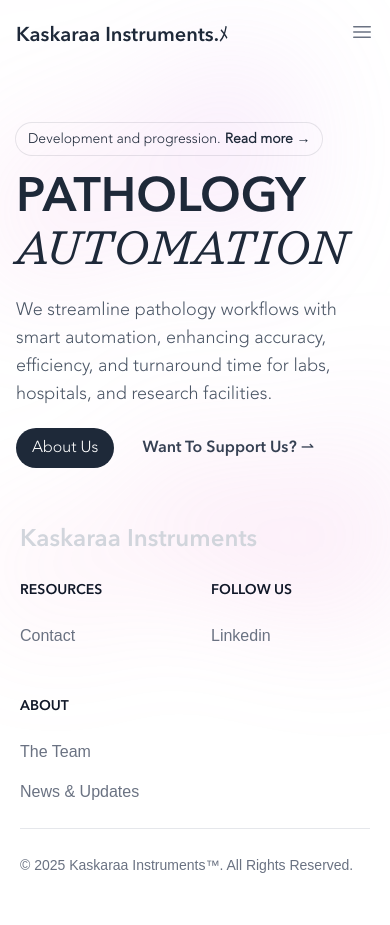
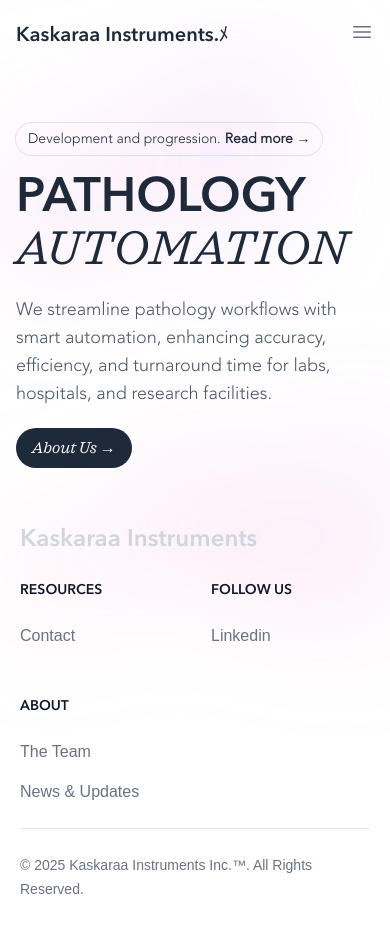
Before and after one commit to kaskaraa/web, a Next.js app: page / in a window 390 px wide. Before the commit the page ends 901 px from the top, so only its background shows below. Built offline with nearby package versions, Linux system fonts and the light colour scheme.

Commit message:
small ui changes

```diff
--- a/src/app/about/page.tsx
+++ b/src/app/about/page.tsx
@@ -42,12 +42,10 @@
               We believe technology can transform healthcare, and we are committed to building the future of diagnostics one breakthrough at a time. Our team works relentlessly to bridge the gap between science, technology, and real-world medical needs.
             </p>
             <div className="flex items-center gap-x-3 sm:text-sm py-5">
-              <a
-                href="/about/team"
-                className="flex items-center justify-center gap-x-1 py-1 text-gray-700 hover:text-gray-900 duration-150 md:inline-flex font-[Avenir] text-lg"
-              >
-                The team ⇀
-              </a>
+              <a href="/about/team"
+              className="flex items-center justify-center gap-x-1 py-2 px-4 text-white font-[sagona] bg-gray-800 duration-150 hover:bg-gray-700 active:bg-gray-900 rounded-full md:inline-flex">
+              The team →
+            </a>
             </div>
           </div>
 
@@ -100,7 +98,7 @@
                 </div>
 
               </div>
-              <div>
+              {/* <div>
                 <div className="mb-10">
                   <h3 className="flex items-center mb-4 text-lg font-medium text-gray-900">
                     <svg
@@ -122,7 +120,7 @@
 
                   </p>
                 </div>
-              </div>
+              </div> */}
             </div>
           </div>
         </div>
--- a/src/app/components/footer.tsx
+++ b/src/app/components/footer.tsx
@@ -50,7 +50,7 @@
                 </div>
                 <hr className="my-6 border-gray-200 sm:mx-auto lg:my-8" />
                 <div className="sm:flex sm:items-center sm:justify-between">
-                    <span className="text-sm text-gray-500 sm:text-center">© 2025 <a href="" className="hover:underline">Kaskaraa Instruments™</a>. All Rights Reserved.</span>
+                    <span className="text-sm text-gray-500 sm:text-center">© 2025 <a href="" className="hover:underline">Kaskaraa Instruments Inc.™</a>. All Rights Reserved.</span>
                     {/* <div className="flex mt-4 sm:justify-center sm:mt-0">
                         <a href="#" className="text-gray-500 hover:text-gray-900">
                             <svg className="w-4 h-4" aria-hidden="true" xmlns="http://www.w3.org/2000/svg" fill="currentColor" viewBox="0 0 8 19">
--- a/src/app/components/navbar.tsx
+++ b/src/app/components/navbar.tsx
@@ -25,12 +25,8 @@
     //     { title: "Research", path: "/applications/research" },
     //   ],
     // },
-    {
-      title: "Investment",
-      path: "",
-        children: [{ title: "Overview", path: "/investment" }, { title: "Mission Statement", path: "/mission.pdf" }]
 
-    },
+    { title: "Investment", path: "/investment"},
     { title: "Partnerships", path: "/partnership" },
     { title: "Resources", path: "/" },
   ];
--- a/src/app/investment/page.tsx
+++ b/src/app/investment/page.tsx
@@ -53,17 +53,14 @@
                   decisions and improving patient outcomes.
                 </p>
                 <div className="mt-10 flex items-center justify-center gap-x-6">
+                  <a href="/about"
+              className="flex items-center justify-center gap-x-1 py-2 px-4 text-white font-[sagona] bg-gray-800 duration-150 hover:bg-gray-700 active:bg-gray-900 rounded-full md:inline-flex">
+              Get in touch →
+            </a>
                   <a
-                    href="/contact"
-                    className="flex items-center justify-center gap-x-1 py-2 px-4 text-white font-[Avenirlight] bg-gray-800 duration-150 hover:bg-gray-700 active:bg-gray-900 rounded-full md:inline-flex"
-                  >
-                    Get In Touch
-                  </a>
-                  <a
-                    href="/mission.pdf"
                     className="text-sm/6 font-[Avenir] text-gray-900"
                   >
-                    Mission Statement <span aria-hidden="true">→</span>
+                    Mission Statement <span aria-hidden="true"></span>
                   </a>
                 </div>
               </div>
--- a/src/app/page.tsx
+++ b/src/app/page.tsx
@@ -11,27 +11,23 @@
 
   <main className="flex-grow relative">
     <section className="relative z-1">
-          <div
-            className="absolute inset-x-0 -top-40 -z-10 transform-gpu overflow-hidden blur-3xl sm:-top-80"
-            aria-hidden="true"
-          >
+      <div className="absolute inset-x-0 -top-40 -z-10 transform-gpu overflow-hidden blur-3xl sm:-top-80"
+        aria-hidden="true">
         <div
           className="relative left-[calc(50%-11rem)] aspect-1155/678 w-[36.125rem] -translate-x-1/2 rotate-[30deg] bg-linear-to-tr from-[#ff80b5] to-[#d08cf7] opacity-20 sm:left-[calc(50%-30rem)] sm:w-[72.1875rem]"
           style={{
                 clipPath:
                   "polygon(74.1% 44.1%, 100% 61.6%, 97.5% 26.9%, 85.5% 0.1%, 80.7% 2%, 72.5% 32.5%, 60.2% 62.4%, 52.4% 68.1%, 47.5% 58.3%, 45.2% 34.5%, 27.5% 76.7%, 0.1% 64.9%, 17.9% 100%, 27.6% 76.8%, 76.1% 97.7%, 74.1% 44.1%)",
-              }}
-            ></div>
+              }}></div>
       </div>
 
-          <div className="max-w-screen-2xl mx-auto px-4 py-8 sm:py-12 lg:py-30 gap-12 text-gray-600 overflow-hidden md:px-8 md:flex md:items-center ">
+      <div
+        className="max-w-screen-2xl mx-auto px-4 py-8 sm:py-12 lg:py-30 gap-12 text-gray-600 overflow-hidden md:px-8 md:flex md:items-center ">
         <div className="flex-none space-y-5 max-w-xl">
-              <div className="inline-flex items-center rounded-full px-3 py-1 text-sm/6 text-gray-800 ring-1 ring-gray-900/10 hover:ring-gray-900/20 font-[Avenirlight] gap-1">
+          <div
+            className="inline-flex items-center rounded-full px-3 py-1 text-sm/6 text-gray-800 ring-1 ring-gray-900/10 hover:ring-gray-900/20 font-[Avenirlight] gap-1">
             <span>Development and progression.</span>
-                <a
-                  href="/news"
-                  className="font-semibold text-gray-800 whitespace-nowrap"
-                >
+            <a href="/news" className="font-semibold text-gray-800 whitespace-nowrap">
               Read more <span aria-hidden="true">&rarr;</span>
             </a>
           </div>
@@ -44,44 +40,33 @@
             hospitals, and research facilities.
           </p>
           <div className="flex items-center gap-x-3 sm:text-sm">
-                <a
-                  href="/about"
-                  className="flex items-center justify-center gap-x-1 py-2 px-4 text-white font-[Avenirlight] bg-gray-800 duration-150 hover:bg-gray-700 active:bg-gray-900 rounded-full md:inline-flex"
-                >
-                  About Us
+            <a href="/about"
+              className="flex items-center justify-center gap-x-1 py-2 px-4 text-white font-[sagona] bg-gray-800 duration-150 hover:bg-gray-700 active:bg-gray-900 rounded-full md:inline-flex">
+              About Us →
             </a>
-                <a
-                  href="/investment"
-                  className="flex items-center justify-center gap-x-1 py-2 px-4 text-gray-700 hover:text-gray-900 duration-150 md:inline-flex font-[Avenir]"
-                >
-                  Want To Support Us? ⇀
-                </a>
+
           </div>
         </div>
         <div className="flex-1 hidden md:flex md:justify-end self-start">
-              <Image
-                src="/images/landing.png"
-                alt="Landing page illustration"
-                width={500}
-                height={500}
-                className="max-w-lg"
-              />
+          <Image src="/images/landing.png" alt="Landing page illustration" width={500} height={500}
+            className="max-w-lg" />
         </div>
       </div>
 
       <div
         className="absolute inset-x-0 top-[calc(100%-13rem)] -z-10 transform-gpu overflow-hidden blur-3xl sm:top-[calc(100%-30rem)]"
-            aria-hidden="true"
-          >
+        aria-hidden="true">
         <div
           className="relative left-[calc(50%+3rem)] aspect-1155/678 w-[36.125rem] -translate-x-1/2 bg-linear-to-tr from-[#ff80b5] to-[#d08cf7] opacity-20 sm:left-[calc(50%+36rem)] sm:w-[72.1875rem]"
           style={{
                 clipPath:
                   "polygon(74.1% 44.1%, 100% 61.6%, 97.5% 26.9%, 85.5% 0.1%, 80.7% 2%, 72.5% 32.5%, 60.2% 62.4%, 52.4% 68.1%, 47.5% 58.3%, 45.2% 34.5%, 27.5% 76.7%, 0.1% 64.9%, 17.9% 100%, 27.6% 76.8%, 76.1% 97.7%, 74.1% 44.1%)",
-              }}
-            ></div>
+              }}></div>
       </div>
     </section>
+
+
+
   </main>
 
   <Footer />
```
Also changed, not shown: public/images/team/Arielle.png (deleted), 1 other file (tests, documents, lock files or other folders). Lines whose indentation alone changed are shown as unchanged.
